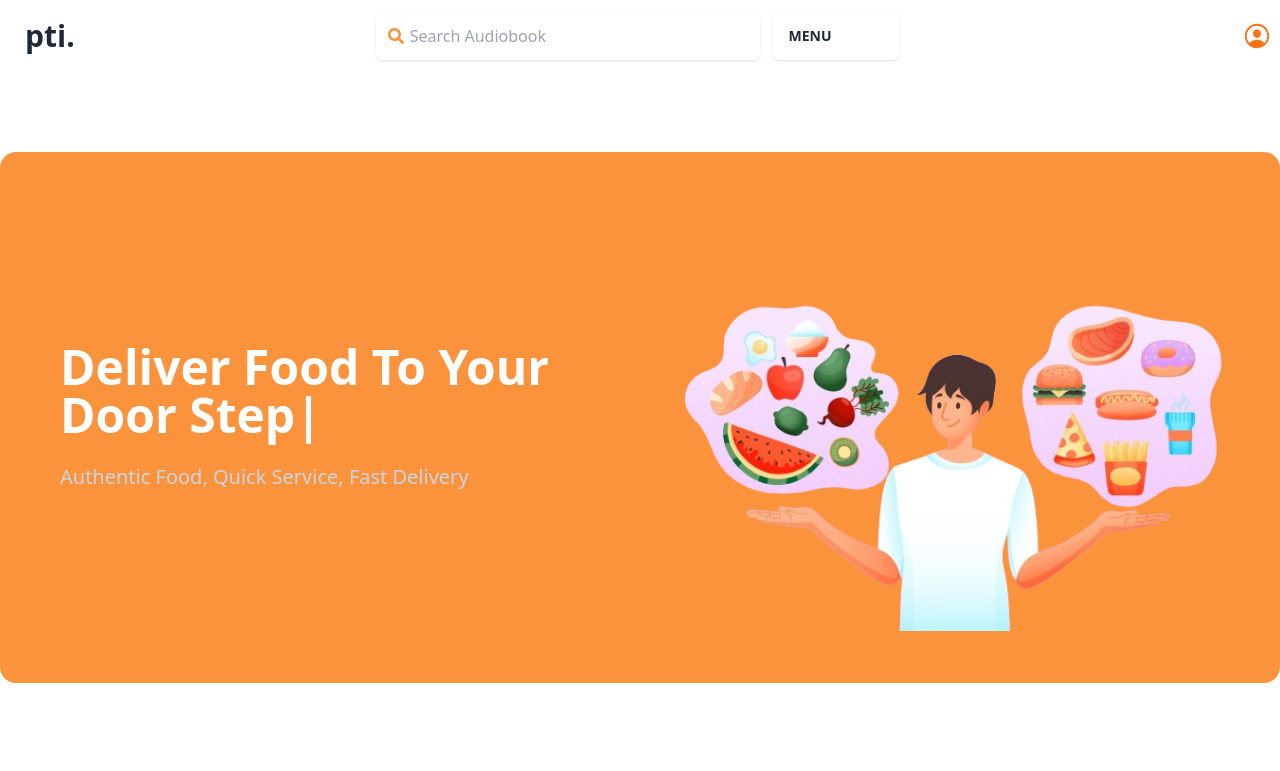
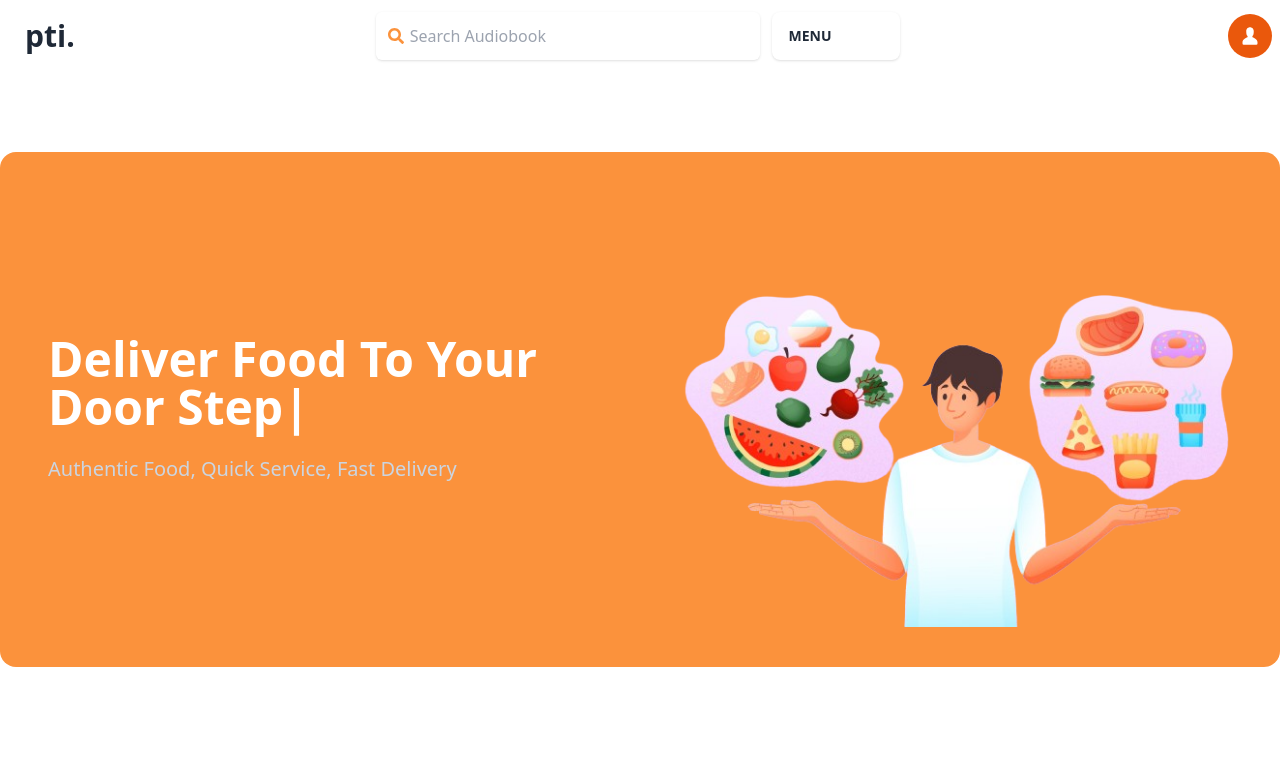
Before and after one commit to TamannaTahsin1/pti-restro, a React (Vite) app: page / in a window 1280 px wide. Shown: the top 771 px of the page. Built offline with nearby package versions, Linux system fonts and the light colour scheme; some icons are missing.

Commit message:
navbar icon updated

```diff
--- a/src/Component/Banner/Banner.jsx
+++ b/src/Component/Banner/Banner.jsx
@@ -2,7 +2,7 @@ import img from "../../assets/img/Image1.png";
 const Banner = () => {
   return (
     <div>
-      <div className=" lg:bg-orange-400  lg:flex justify-center gap-2 p-3 items-center lg:my-20 rounded-2xl">
+      <div className=" lg:bg-orange-400  lg:flex justify-center gap-2 p-6 lg:p-0 items-center lg:my-20 rounded-2xl">
         <div className="flex-1 ml-12">
           <p className="text-2xl lg:text-5xl text-black lg:text-white font-bold lg:font-semibold">
             Deliver Food To Your <br /> Door Step|
@@ -12,7 +12,7 @@ const Banner = () => {
           </p>
         </div>
         <div className="flex-1 bg-orange-300 lg:bg-transparent rounded-3xl mt-20 mb-10 px-5">
-          <img src={img} className='-top-24' alt="" />
+          <img src={img} className='relative -top-16 lg:-top-0' alt="" />
         </div>
       </div>
     </div>
--- a/src/Component/Navbar/Navbar.jsx
+++ b/src/Component/Navbar/Navbar.jsx
@@ -1,4 +1,6 @@
-import { IoPersonCircleOutline } from "react-icons/io5";
+import { GoPerson } from "react-icons/go";
+
+
 import { FaSearch } from "react-icons/fa";
 import { FaAngleDown } from "react-icons/fa6";
 
@@ -58,7 +60,9 @@ const Navbar = () => {
         </div>
       </div>
       <div className="navbar-end hidden lg:flex">
-        <IoPersonCircleOutline className="text-3xl text-orange-500" />
+      <p className="bg-orange-600 rounded-full p-3 text-white text-xl font-bold">
+      <GoPerson />
+              </p>
       </div>
     </div>
   );
--- a/src/Component/Popular/Popular.jsx
+++ b/src/Component/Popular/Popular.jsx
@@ -81,7 +81,7 @@ const Popular = () => {
               <div className="">
                 <img
                   src={item.ImageUrl}
-                  className="lg:w-80 h-80 rounded-xl"
+                  className="w-40 h-56 lg:w-80 lg:h-80 rounded-xl"
                   alt=""
                 />
                 <p className="text-center mb-3 font-semibold text-gray-400">
--- a/src/Component/Recommended/Recommended.jsx
+++ b/src/Component/Recommended/Recommended.jsx
@@ -65,9 +65,9 @@ const Recommended = () => {
           {recommended?.map((item) => (
             <SwiperSlide key={item.Id}>
               <div className="">
-                <img
+              <img
                   src={item.ImageUrl}
-                  className="lg:w-80 h-80 rounded-xl"
+                  className="w-40 h-56 lg:w-80 lg:h-80 rounded-xl"
                   alt=""
                 />
                 <p className="text-center mb-3 font-semibold text-gray-400">
```
